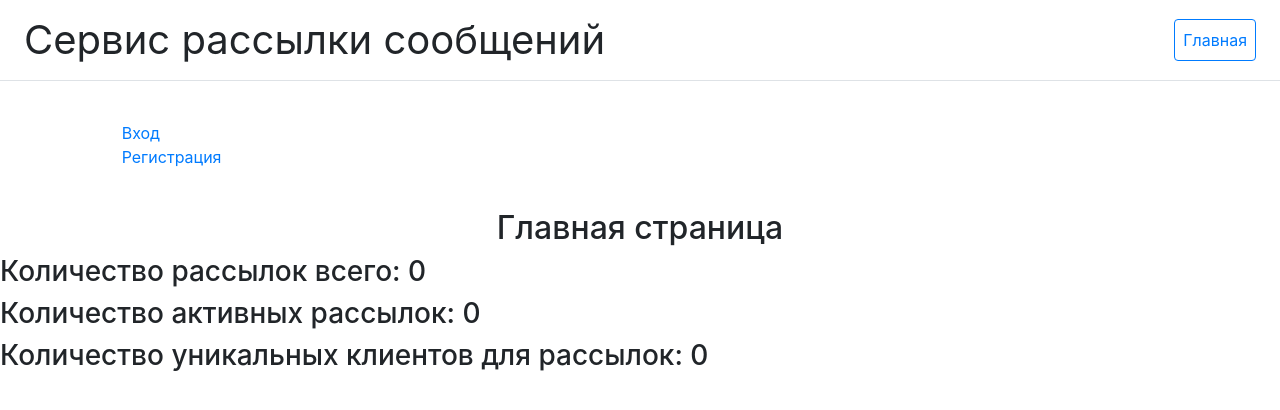
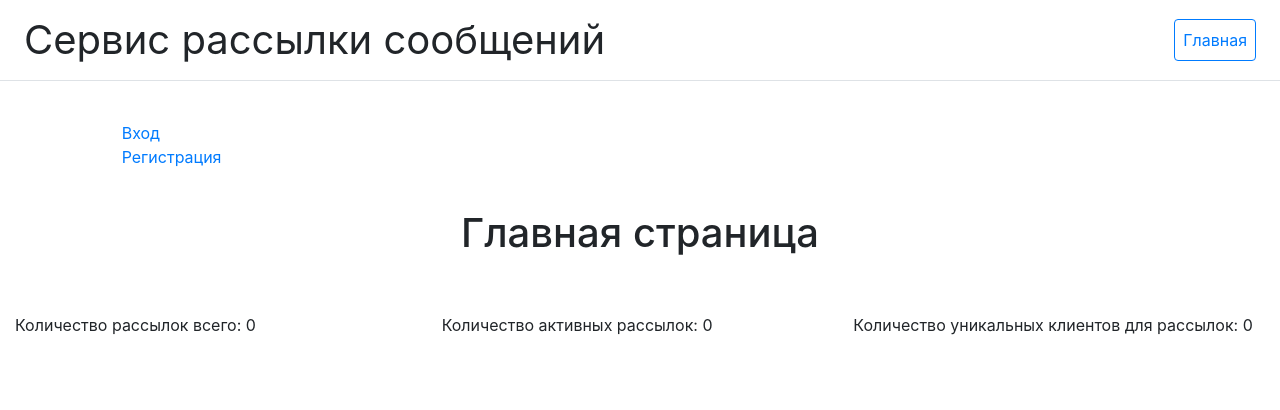
Before and after one commit to MiroshnikOFF/mailing-service, a Django app: page / in a window 1280 px wide. Shown: the top 410 px of the page. Run offline with Django 4.2, Linux system fonts and the light colour scheme; data that the repository does not hold is empty; some libraries are stand-ins or nearby versions.

Commit message:
refactor home.html

```diff
--- a/service/templates/service/home.html
+++ b/service/templates/service/home.html
@@ -1,12 +1,30 @@
 {% extends 'service/base.html' %}
 
 {% block content %}
-    <h2 align="center">Главная страница</h2>
-    <h3>Количество рассылок всего: {{ mailings_all }}</h3>
-    <h3>Количество активных рассылок: {{ mailing_active }}</h3>
-    <h3>Количество уникальных клиентов для рассылок: {{ unique_customers }}</h3>
-    {% for article in blog %}
-        <p>{{ article }}</p>
-    {% endfor %}
+    <div class="container-fluid">
+        <div class="row">
+            <div class="col-12 text-center">
+                <h1>Главная страница</h1>
+            </div>
+        </div>
+        <div class="row mt-5">
+            <div class="col-4">
+                <p>Количество рассылок всего: {{ mailings_all }}</p>
+            </div>
+            <div class="col-4">
+                <p>Количество активных рассылок: {{ mailing_active }}</p>
+            </div>
+            <div class="coi-4">
+                <p>Количество уникальных клиентов для рассылок: {{ unique_customers }}</p>
+            </div>
+        </div>
+        <div class="row mt-5">
+            {% for article in blog %}
+                <div class="col-4">
+                    <p>{{ article }}</p>
+                </div>
+            {% endfor %}
 
+        </div>
+    </div>
 {% endblock %}
```
